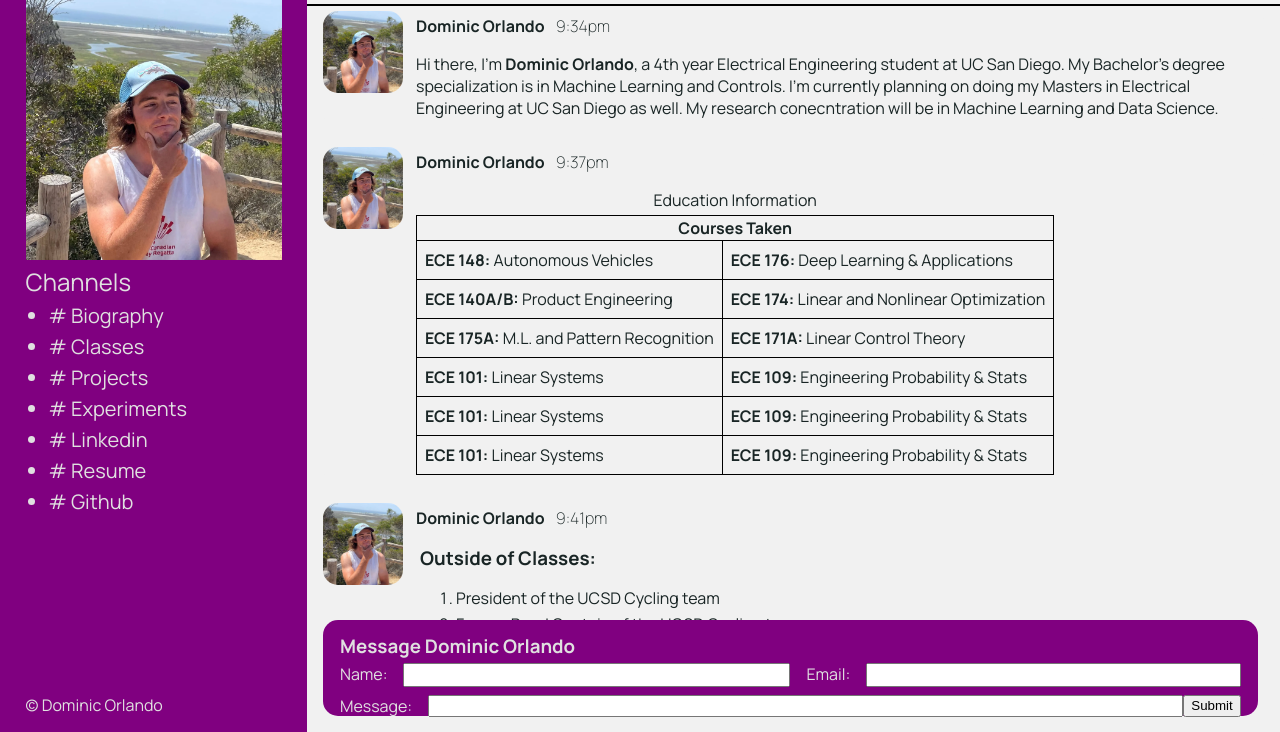
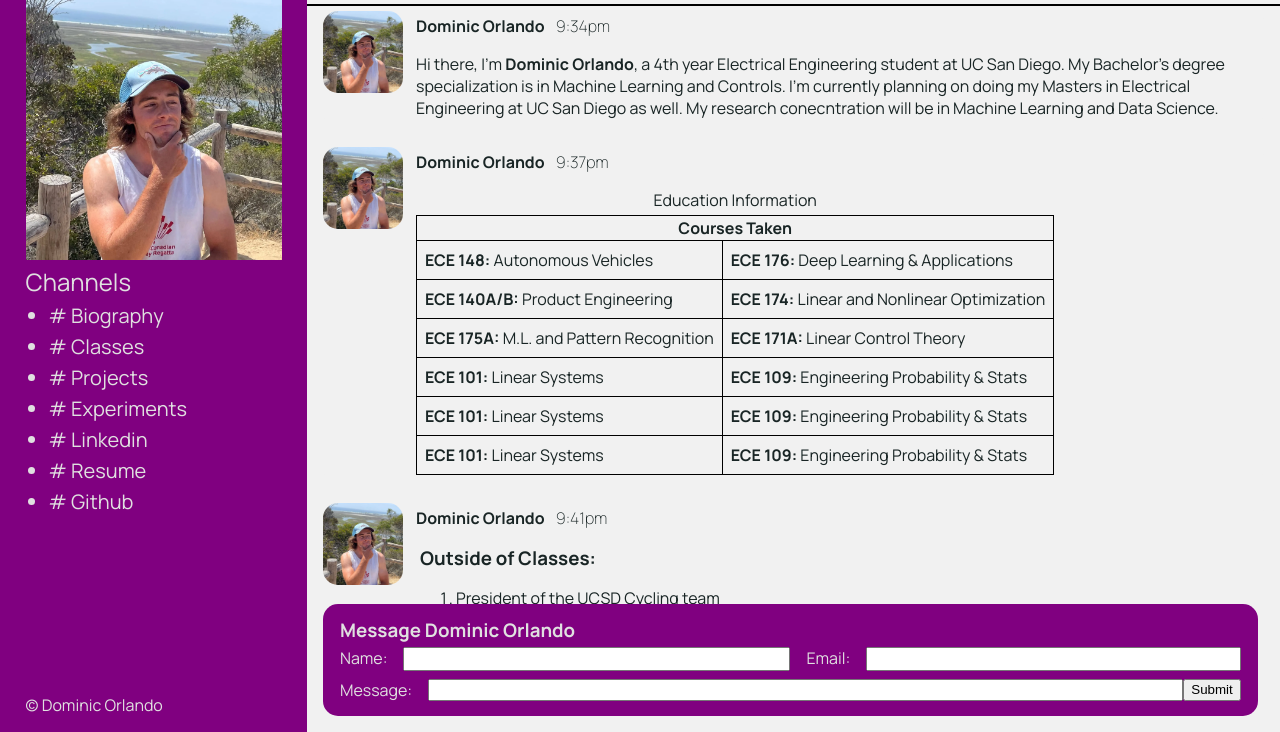
Before and after one commit to dom500d/cse134b-hw3, a plain HTML site: page index.html in a window 1280 px wide. Shown: the part 68-800 px from the top of the page. Drawn offline with Linux system fonts and the light colour scheme.

Commit message:
changed some values

```diff
--- a/css/index.css
+++ b/css/index.css
@@ -252,7 +252,7 @@ form {
     width: 73vw;
     background-color: var(--left-color);
     border-radius: var(--border-radius);
-    height: 12vh;
+    height: 14vh;
 }
 
 #contact-form-name {
```
